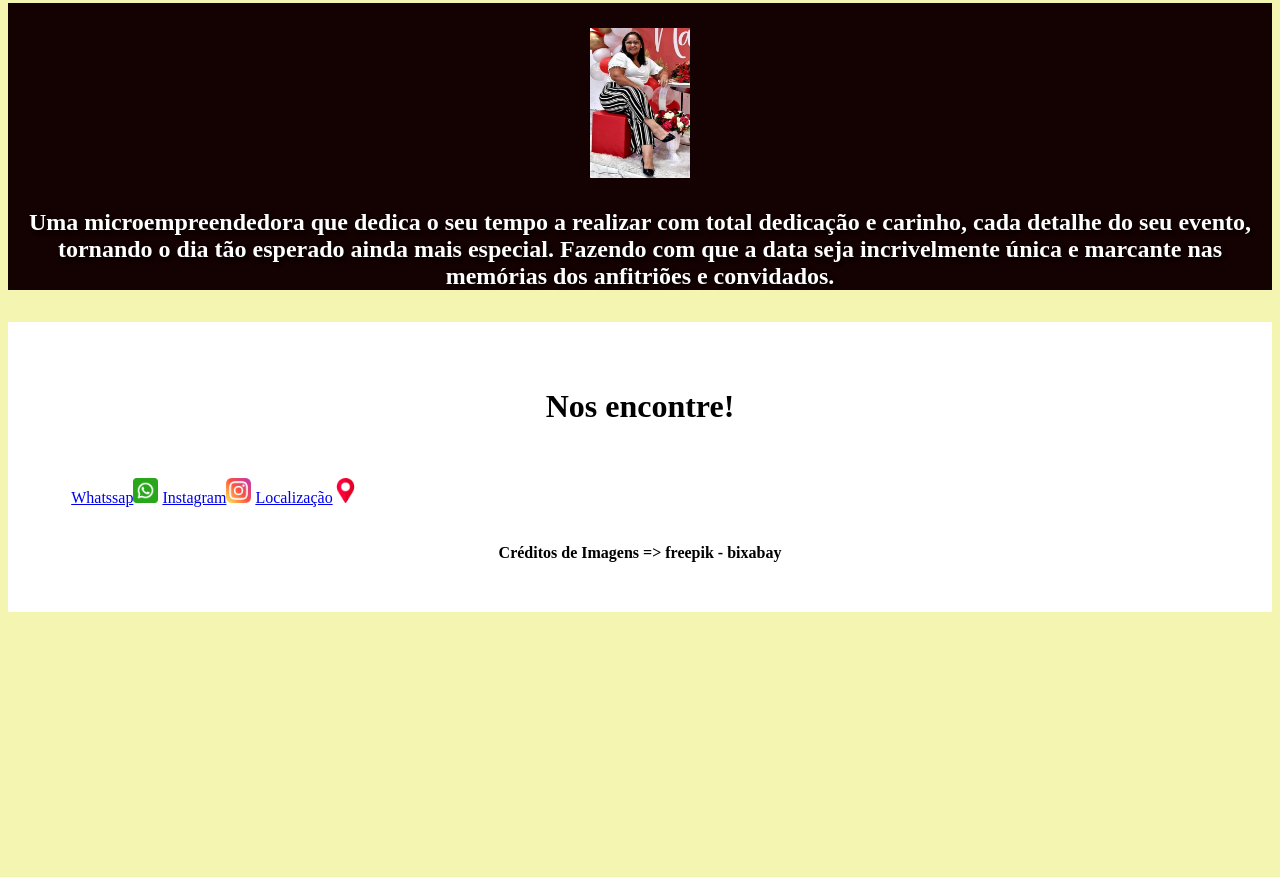
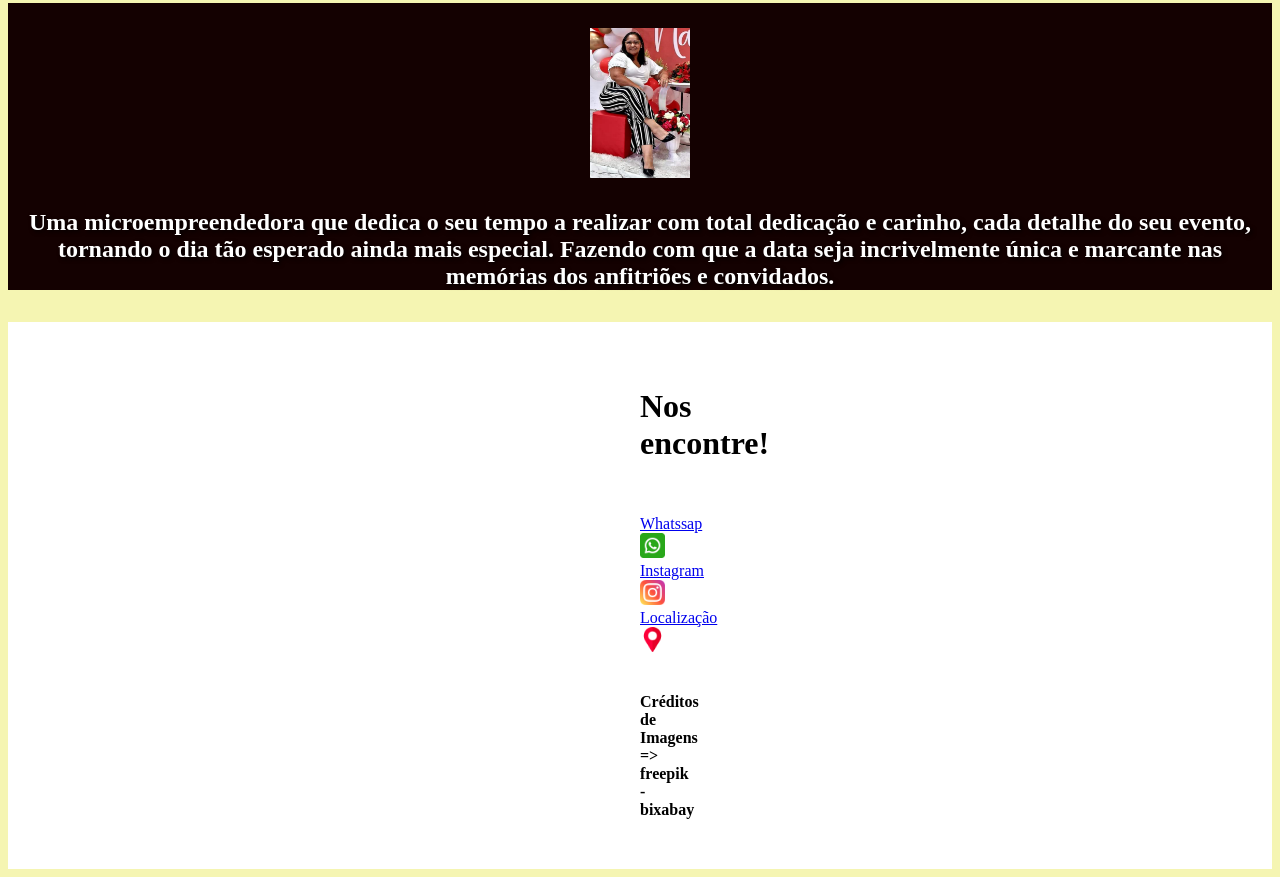
Before and after one commit to DeniseMMendonca/cidaartes, a plain HTML site: page index.html in a window 1280 px wide. Shown: the part 2613-3490 px from the top of the page. Before the commit the page ends 3233 px from the top, so only its background shows below. Drawn offline with Linux system fonts and the light colour scheme.

Commit message:
Update style.css

```diff
--- a/style.css
+++ b/style.css
@@ -193,7 +193,7 @@ footer {
 
   justify-content: space-between;
   background-color: white;
-  padding: 1% 5%;
+  padding: 1% 50%;
 }
 
 h5 {
```
